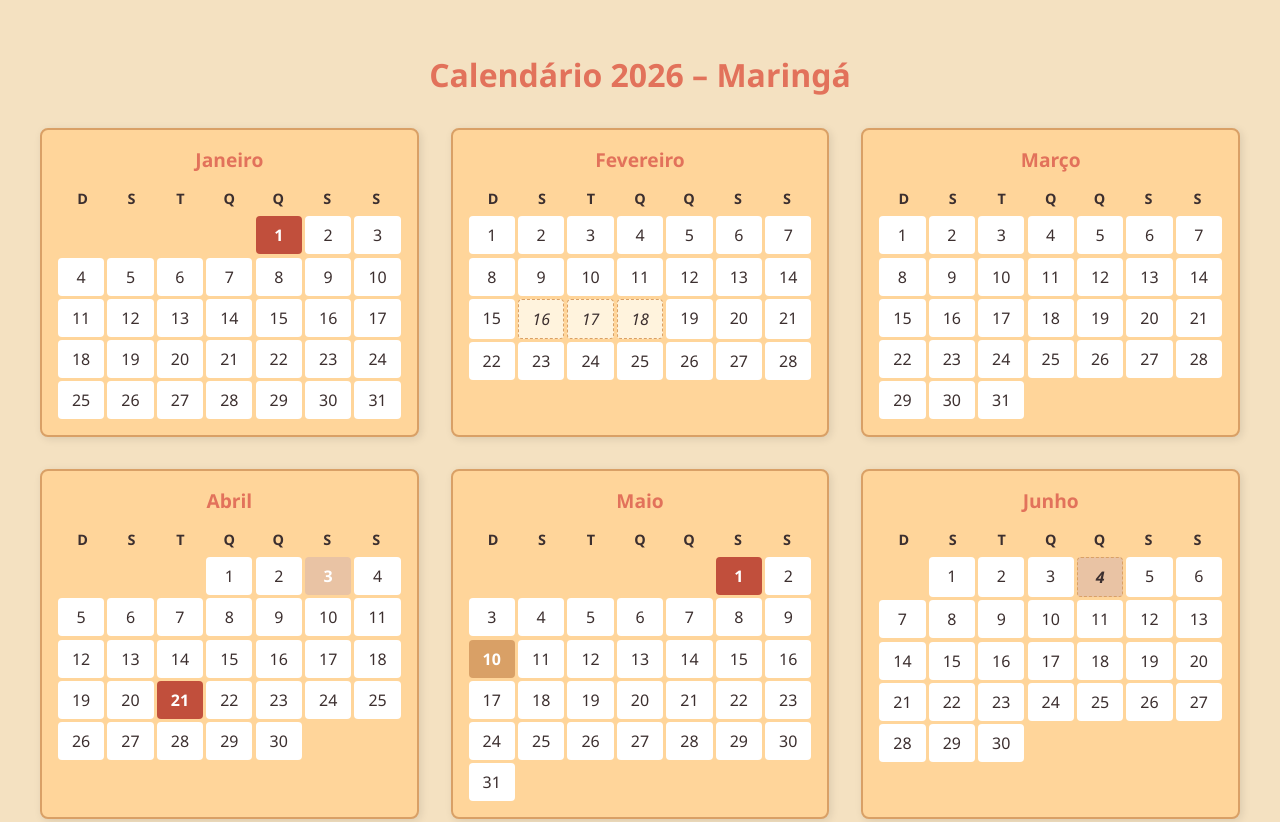
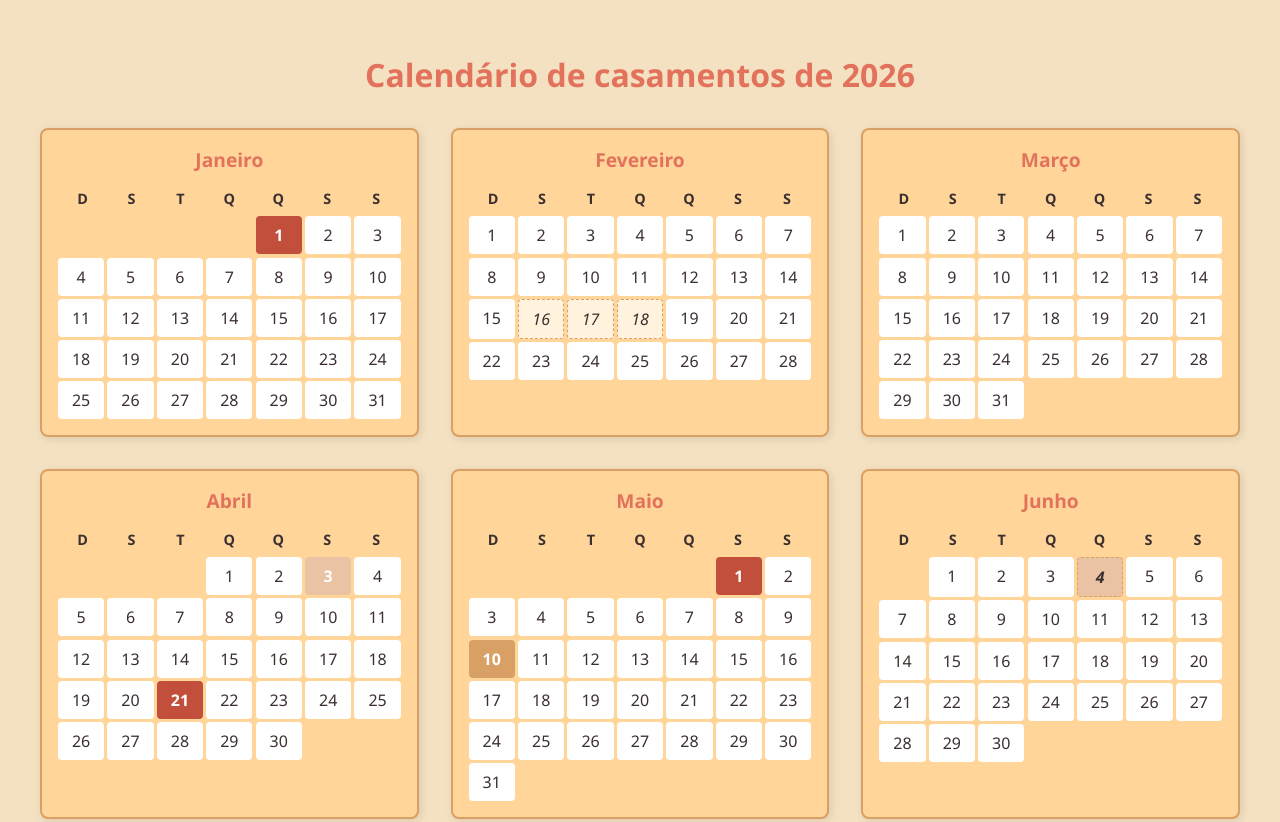
Before and after one commit to ParoquiaSantoExpedito/CasamentosSantoExpedito, a plain HTML site: page index.html in a window 1280 px wide. Shown: the top 822 px of the page. Drawn offline with Linux system fonts and the light colour scheme.

Commit message:
Update index.html

```diff
--- a/index.html
+++ b/index.html
@@ -123,7 +123,7 @@
   </style>
 </head>
 <body>
-  <h1>Calendário 2026 – Maringá</h1>
+  <h1>Calendário de casamentos de 2026</h1>
   <div class="ano" id="calendario"></div>
 
   <div class="legenda">
```
